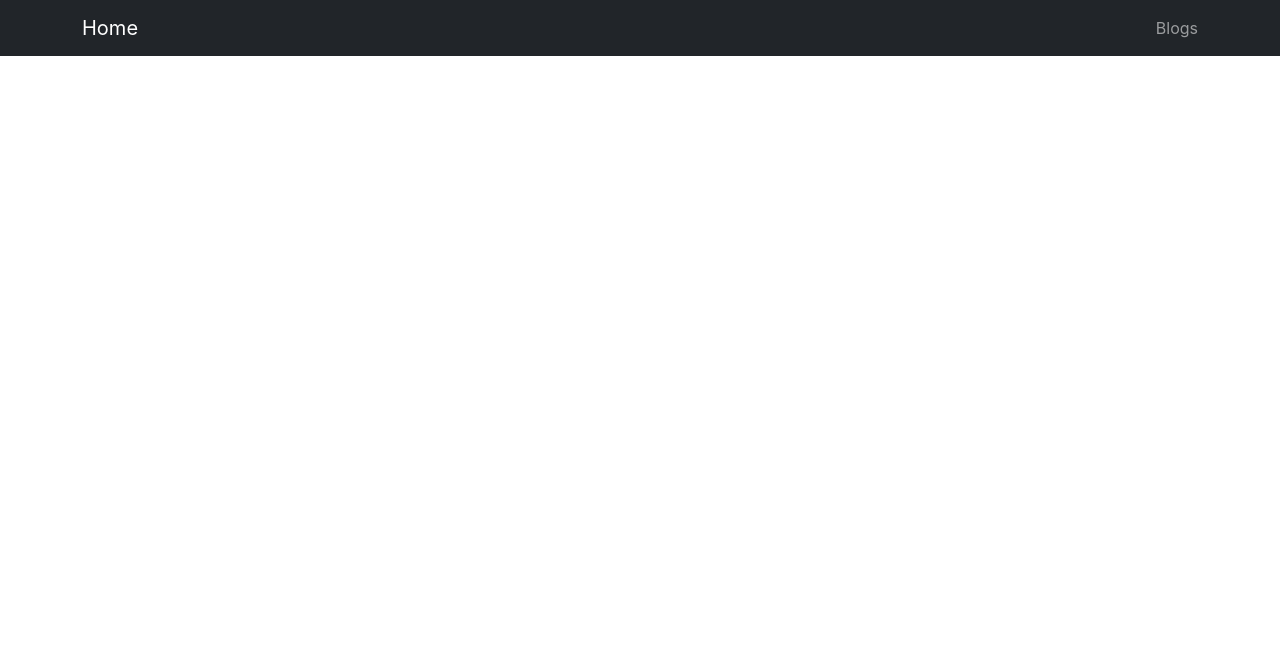
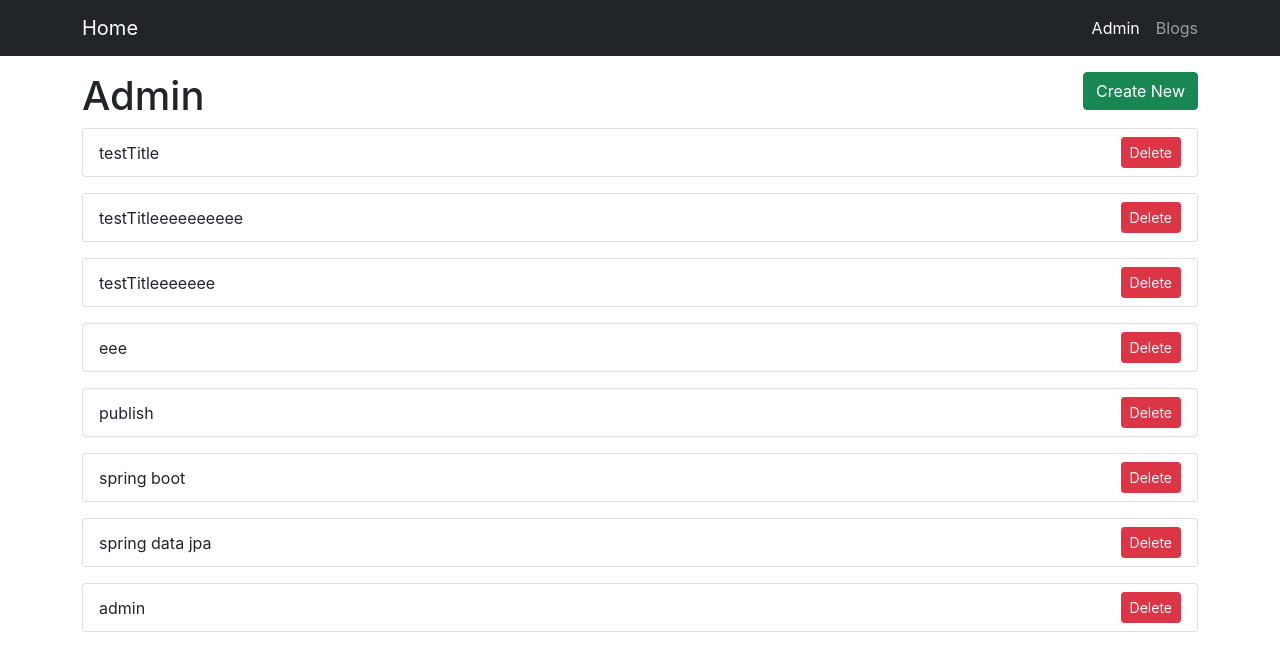
Before and after one commit to wonsakku/react-study, a React (Create React App) app in the folder react-basic/: page /admin in a window 1280 px wide. Shown: the top 668 px of the page. Built offline with nearby package versions, Linux system fonts and the light colour scheme; data requests are answered from the project's data file.

Commit message:
프로젝트로 배우는 React.js - 섹션 7. 블로그 리스 페이지 수정

```diff
--- a/react-basic/db.json
+++ b/react-basic/db.json
@@ -24,7 +24,7 @@
       "body": "www",
       "createdAt": 1679918516518,
       "id": 7,
-      "publish": true
+      "publish": false
     },
     {
       "title": "publish",
@@ -43,9 +43,16 @@
     {
       "title": "spring data jpa",
       "body": "spring data jpa",
-      "publish": false,
+      "publish": true,
       "createdAt": 1679920112150,
       "id": 10
+    },
+    {
+      "title": "admin",
+      "body": "admin",
+      "publish": true,
+      "createdAt": 1679922856103,
+      "id": 11
     }
   ]
 }
--- a/react-basic/src/components/BlogForm.js
+++ b/react-basic/src/components/BlogForm.js
@@ -65,7 +65,7 @@ const BlogForm = ({ editing }) => {
                 body,
                 publish,
                 createdAt: Date.now()
-            }).then(() => { history.push("/blogs") });
+            }).then(() => { history.push("/admin") });
         }
     }
 
--- /dev/null
+++ b/react-basic/src/components/BlogList.js
@@ -0,0 +1,78 @@
+import axios from 'axios';
+import { useState, useEffect } from 'react';
+import Card from '../components/Card';
+import { Link } from 'react-router-dom';
+import { useHistory } from 'react-router-dom';
+import LoadingSpinner from '../components/LoadingSpinner';
+import propTypes from 'prop-types';
+
+
+const BlogList = ({ isAdmin }) => {
+
+    const history = useHistory();
+    const [posts, setPosts] = useState([]);
+    const [loading, setLoading] = useState(true);
+
+
+    const getPosts = () => {
+        axios.get("http://localhost:3001/posts")
+            .then((res) => {
+                // console.log(res);
+                setPosts(res.data);
+                setLoading(false);
+            })
+    }
+
+    useEffect(() => {
+        getPosts();
+    }, []);
+
+    const deleteBlog = (e, id) => {
+        e.stopPropagation();
+        axios.delete(`http://localhost:3001/posts/${id}`)
+            .then(() => {
+                setPosts(prevPosts => prevPosts.filter(post => post.id !== id));
+            });
+    };
+
+
+    if (loading) {
+        return <LoadingSpinner />
+    }
+
+    if (posts.length < 0) {
+        return <div>No Blog Posts Found</div>;
+    }
+
+    return (
+        posts.filter(post => isAdmin || post.publish).map(post => {
+            return (
+                <Card
+                    title={post.title}
+                    key={post.id}
+                    onClick={() => history.push(`/blogs/${post.id}`)}
+                >
+                    {isAdmin ? <div>
+                        <button
+                            className="btn btn-danger btn-sm"
+                            onClick={(e) => deleteBlog(e, post.id)}>Delete</button>
+                    </div> : null}
+                </Card>
+            );
+        })
+    );
+
+    return (
+        <div>Blog List</div>
+    );
+};
+
+BlogList.propTypes = {
+    isAdmin: propTypes.bool
+}
+
+BlogList.defaultProps = {
+    isAdmin: false
+}
+
+export default BlogList;
--- a/react-basic/src/components/Card.js
+++ b/react-basic/src/components/Card.js
@@ -5,14 +5,9 @@ const Card = ({ title, children, onClick }) => {
 
     return (
         <div className="card mb-3 cursor-pointer" onClick={onClick}>
-            <div className="card-body">
-                {/* {props.title} */}
-                {/* {title} */}
-
-                <div className="d-flex justify-content-between">
-                    <div>{title}</div>
-                    {children && <div>{children}</div>}
-                </div>
+            <div className="card-body py-2 d-flex align-items-center">
+                <div className="flex-grow-1">{title}</div>
+                {children && <div>{children}</div>}
             </div>
         </div>
     );
--- a/react-basic/src/components/NavBar.js
+++ b/react-basic/src/components/NavBar.js
@@ -9,7 +9,14 @@ const NavBar = () => {
         <nav className="navbar bg-dark navbar-dark" data-bs-theme="dark">
             <div className="container">
                 <Link className="navbar-brand" to="/">Home</Link>
-                <ul className="navbar-nav">
+                <ul className="navbar-nav" style={{ flexDirection: "row" }}>
+                    <li className="nav-item me-3">
+                        <NavLink
+                            activeClassName="active"
+                            className="nav-link"
+                            aria-current="page"
+                            to="/admin">Admin</NavLink>
+                    </li>
                     <li className="nav-item">
                         <NavLink
                             activeClassName="active"
--- /dev/null
+++ b/react-basic/src/pages/AdminPage.js
@@ -0,0 +1,21 @@
+import { Link } from "react-router-dom";
+import BlogList from "../components/BlogList";
+
+
+const AdminPage = () => {
+
+    return (
+        <div>
+            <div className="d-flex justify-content-between">
+                <h1>Admin</h1>
+                <div>
+                    <Link to="/blogs/create" className="btn btn-success">Create New</Link>
+                </div>
+
+            </div>
+            <BlogList isAdmin={true} />
+        </div>
+    );
+}
+
+export default AdminPage;
--- a/react-basic/src/pages/ListPage.js
+++ b/react-basic/src/pages/ListPage.js
@@ -1,75 +1,12 @@
-import axios from 'axios';
-import { useState, useEffect } from 'react';
-import Card from '../components/Card';
-import { Link } from 'react-router-dom';
-import { useHistory } from 'react-router-dom';
-import LoadingSpinner from '../components/LoadingSpinner';
+import BlogList from '../components/BlogList';
 
 const ListPage = () => {
-
-    const history = useHistory();
-    const [posts, setPosts] = useState([]);
-    const [loading, setLoading] = useState(true);
-
-    const getPosts = () => {
-        axios.get("http://localhost:3001/posts")
-            .then((res) => {
-                // console.log(res);
-                setPosts(res.data);
-                setLoading(false);
-            })
-    }
-
-    useEffect(() => {
-        getPosts();
-    }, []);
-
-    const deleteBlog = (e, id) => {
-        e.stopPropagation();
-        axios.delete(`http://localhost:3001/posts/${id}`)
-            .then(() => {
-                setPosts(prevPosts => prevPosts.filter(post => post.id !== id));
-            });
-    };
-
-    const renderBlogList = () => {
-        if (loading) {
-            return <LoadingSpinner />
-        }
-
-        if (posts.length < 0) {
-            return <div>No Blog Posts Found</div>;
-        }
-
-        return (
-            posts.map(post => {
-                return (
-                    <Card
-                        title={post.title}
-                        key={post.id}
-                        onClick={() => history.push(`/blogs/${post.id}`)}
-                    >
-                        <div>
-                            <button
-                                className="btn btn-danger btn-sm"
-                                onClick={(e) => deleteBlog(e, post.id)}>Delete</button>
-                        </div>
-                    </Card>
-                );
-            })
-        );
-    }
-
     return (
         <div>
             <div className="d-flex justify-content-between">
                 <h1>Blogs</h1>
-                <div>
-                    <Link to="/blogs/create" className="btn btn-success">Create New</Link>
-                </div>
-
             </div>
-            {renderBlogList()}
+            <BlogList />
         </div>
     );
 }
--- a/react-basic/src/routes.js
+++ b/react-basic/src/routes.js
@@ -3,6 +3,7 @@ import ListPage from './pages/ListPage';
 import CreatePage from './pages/CreatePage';
 import EditPage from './pages/EditPage';
 import ShowPage from './pages/ShowPage';
+import AdminPage from './pages/AdminPage';
 
 const routes = [
     {
@@ -12,6 +13,9 @@ const routes = [
     {
         path: '/blogs',
         component: ListPage
+    }, {
+        path: '/admin',
+        component: AdminPage
     },
     {
         path: '/blogs/create',
```
